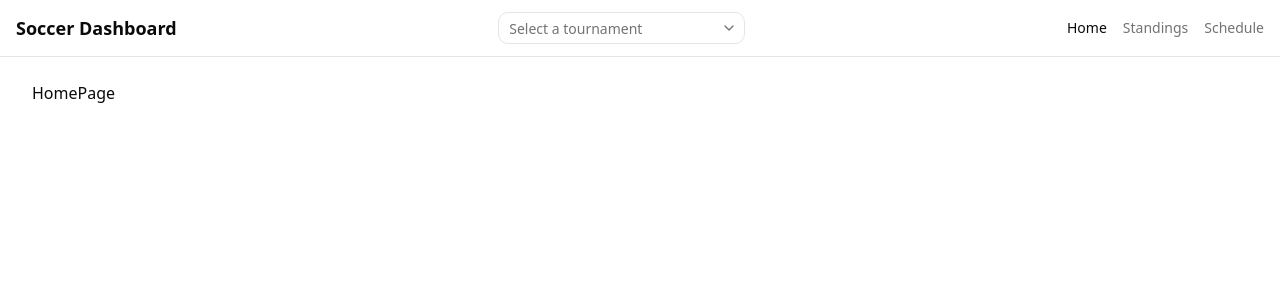
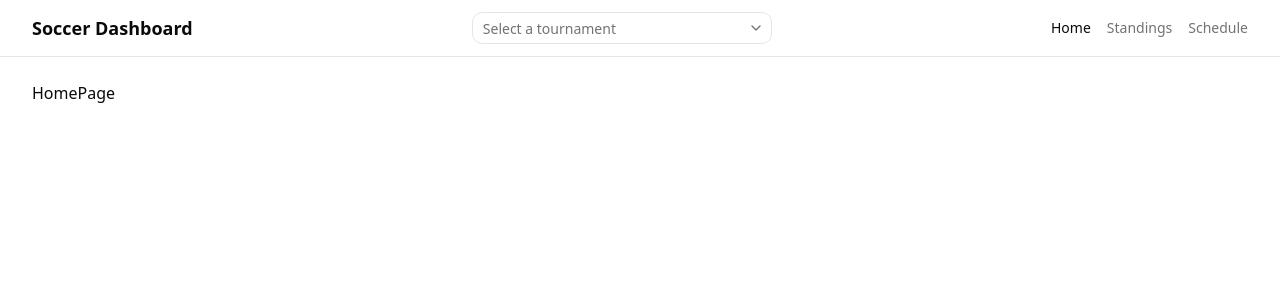
Before and after one commit to daniyal-h/soccer-tournament-dashboard, a React (Vite) app in the folder frontend/: page / in a window 1280 px wide. Shown: the top 300 px of the page. Built offline with nearby package versions, Linux system fonts and the light colour scheme.

Commit message:
ui: adjust Navbar and selector width

```diff
--- a/frontend/src/components/layout/Navbar.tsx
+++ b/frontend/src/components/layout/Navbar.tsx
@@ -10,7 +10,7 @@ const navItems = [
 const Navbar = () => {
   return (
     <header className="border-b border-border bg-background">
-      <nav className="flex flex-col gap-3 px-4 py-3 md:flex-row md:items-center md:justify-between">
+      <nav className="mx-auto flex w-full max-w-7xl flex-col gap-3 px-4 py-3 md:flex-row md:items-center md:justify-between md:px-6 lg:px-8">
         <NavLink to="/" className="text-lg font-semibold">
           Soccer Dashboard
         </NavLink>
--- a/frontend/src/components/layout/TournamentSelector.tsx
+++ b/frontend/src/components/layout/TournamentSelector.tsx
@@ -11,10 +11,11 @@ const tournaments = ['FIFA World Cup 2026', 'UEFA Champions League', 'Copa Ameri
 
 const TournamentSelector = () => {
   return (
+    <div className="w-full md:w-55 lg:w-75">
       <Combobox items={tournaments}>
         <ComboboxInput placeholder="Select a tournament" />
         <ComboboxContent>
-        <ComboboxEmpty>No tournament found.</ComboboxEmpty>
+          <ComboboxEmpty>No tournament found</ComboboxEmpty>
           <ComboboxList>
             {(item) => (
               <ComboboxItem key={item} value={item}>
@@ -24,6 +25,7 @@ const TournamentSelector = () => {
           </ComboboxList>
         </ComboboxContent>
       </Combobox>
+    </div>
   );
 };
 
```
Lines whose indentation alone changed are shown as unchanged.
